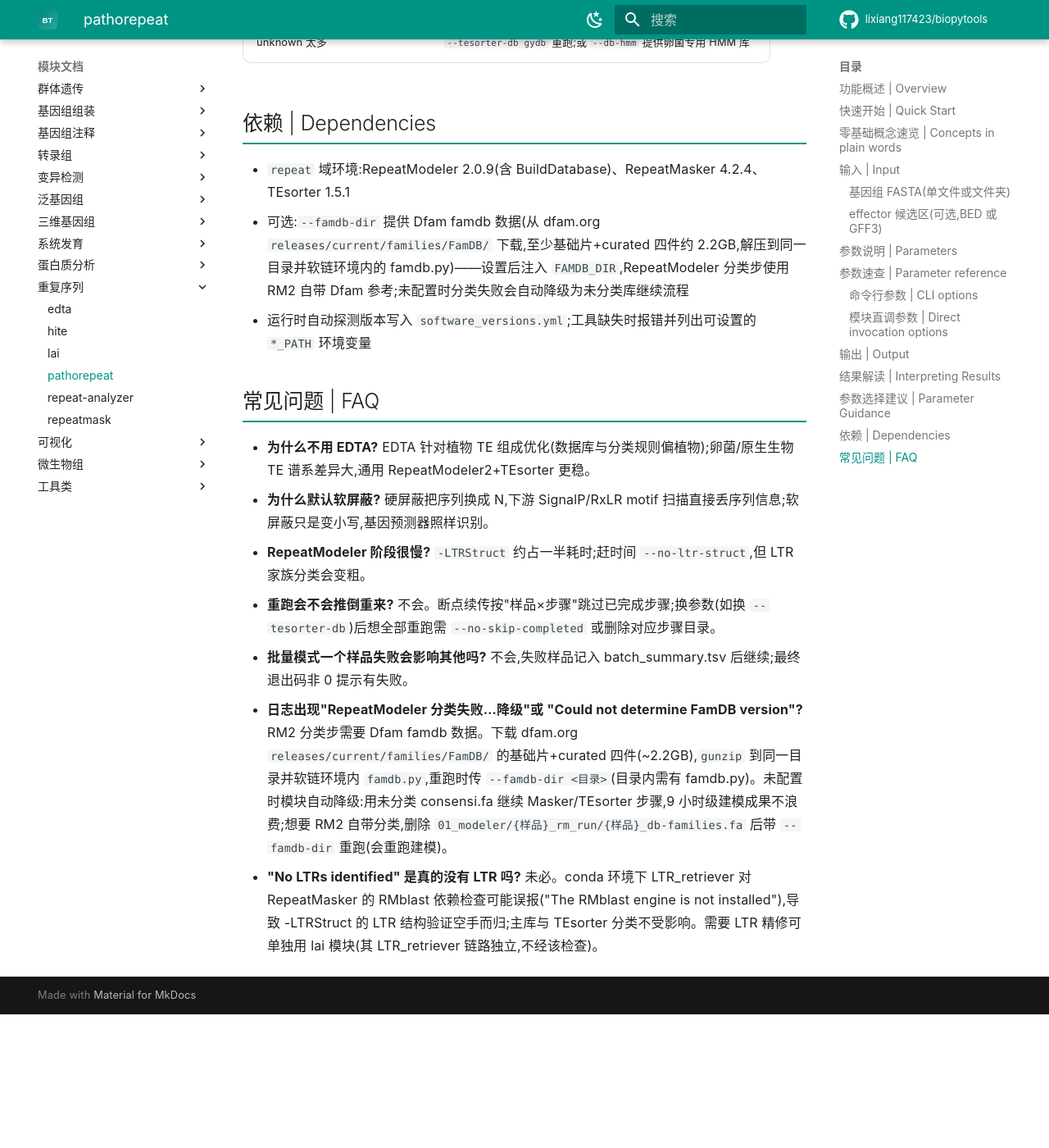
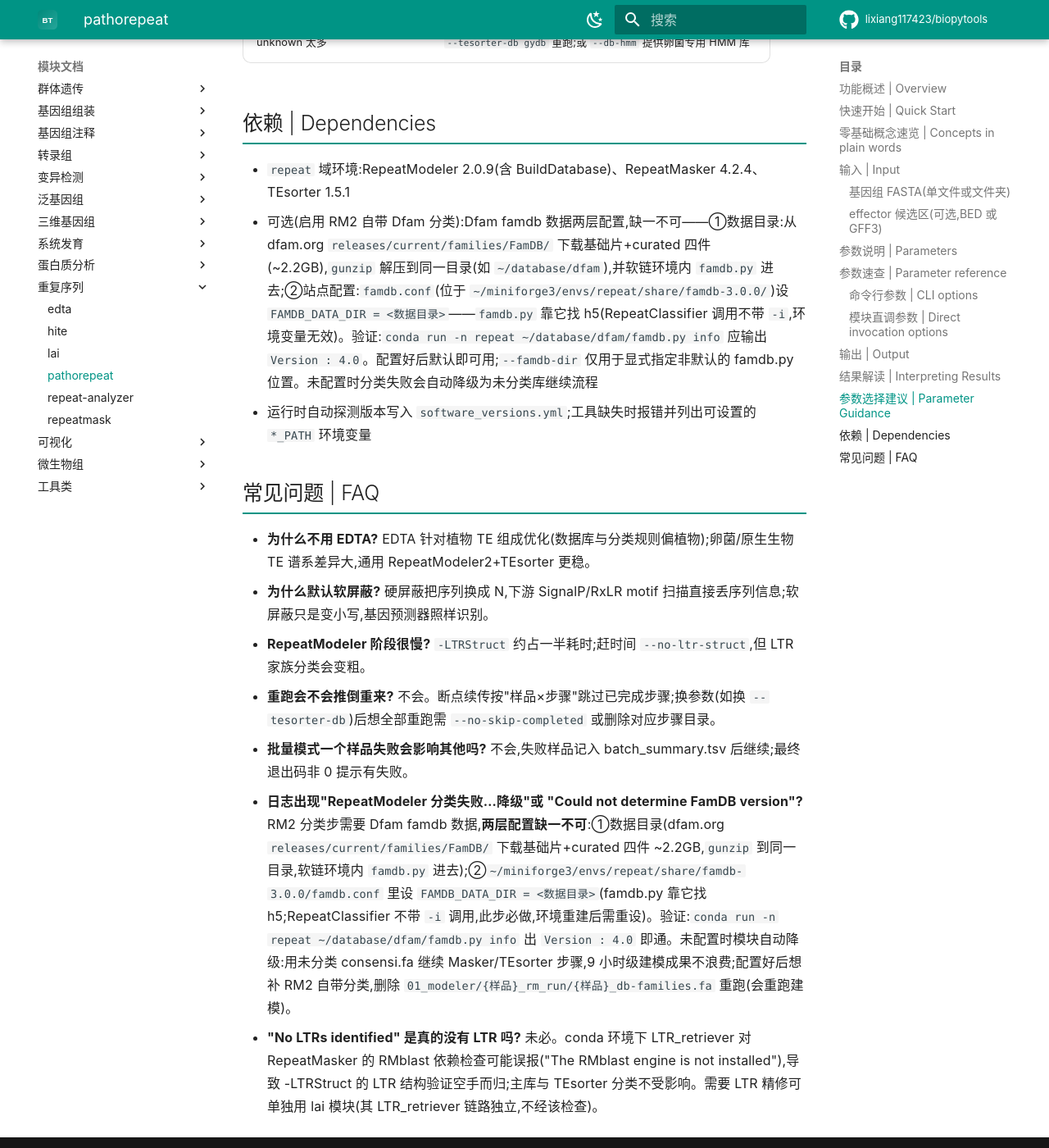
Before and after one commit to lixiang117423/biopytools, an MkDocs documentation site: the page built from docs/pathorepeat.md, in a window 1280 px wide and 1400 px high, scrolled down 6982 px. Shown: the whole window at 82% size. Built offline with MkDocs 1.6.1 and Material for MkDocs 9.7.7, drawn with Linux system fonts in a browser that asks for light colours; comment, search, counter and statistics services are not loaded; before the commit the page ends 8219 px from its top, so only the background shows below that.

Commit message:
docs(pathorepeat): 补Dfam famdb两层配置说明(数据目录+famdb.conf设FAMDB_DATA_DIR生效,--famdb-dir仅指定非默认famdb.py位置)

```diff
--- a/docs/pathorepeat.md
+++ b/docs/pathorepeat.md
@@ -146,7 +146,7 @@ out_dir/
 ## 依赖 | Dependencies
 
 - `repeat` 域环境:RepeatModeler 2.0.9(含 BuildDatabase)、RepeatMasker 4.2.4、TEsorter 1.5.1
-- 可选:`--famdb-dir` 提供 Dfam famdb 数据(从 dfam.org `releases/current/families/FamDB/` 下载,至少基础片+curated 四件约 2.2GB,解压到同一目录并软链环境内的 famdb.py)——设置后注入 `FAMDB_DIR`,RepeatModeler 分类步使用 RM2 自带 Dfam 参考;未配置时分类失败会自动降级为未分类库继续流程
+- 可选(启用 RM2 自带 Dfam 分类):Dfam famdb 数据两层配置,缺一不可——①数据目录:从 dfam.org `releases/current/families/FamDB/` 下载基础片+curated 四件(~2.2GB),`gunzip` 解压到同一目录(如 `~/database/dfam`),并软链环境内 `famdb.py` 进去;②站点配置:`famdb.conf`(位于 `~/miniforge3/envs/repeat/share/famdb-3.0.0/`)设 `FAMDB_DATA_DIR = <数据目录>`——`famdb.py` 靠它找 h5(RepeatClassifier 调用不带 `-i`,环境变量无效)。验证:`conda run -n repeat ~/database/dfam/famdb.py info` 应输出 `Version : 4.0`。配置好后默认即可用;`--famdb-dir` 仅用于显式指定非默认的 famdb.py 位置。未配置时分类失败会自动降级为未分类库继续流程
 - 运行时自动探测版本写入 `software_versions.yml`;工具缺失时报错并列出可设置的 `*_PATH` 环境变量
 
 ## 常见问题 | FAQ { #faq }
@@ -156,5 +156,5 @@ out_dir/
 - **RepeatModeler 阶段很慢?** `-LTRStruct` 约占一半耗时;赶时间 `--no-ltr-struct`,但 LTR 家族分类会变粗。
 - **重跑会不会推倒重来?** 不会。断点续传按"样品×步骤"跳过已完成步骤;换参数(如换 `--tesorter-db`)后想全部重跑需 `--no-skip-completed` 或删除对应步骤目录。
 - **批量模式一个样品失败会影响其他吗?** 不会,失败样品记入 batch_summary.tsv 后继续;最终退出码非 0 提示有失败。
-- **日志出现"RepeatModeler 分类失败…降级"或 "Could not determine FamDB version"?** RM2 分类步需要 Dfam famdb 数据。下载 dfam.org `releases/current/families/FamDB/` 的基础片+curated 四件(~2.2GB),`gunzip` 到同一目录并软链环境内 `famdb.py`,重跑时传 `--famdb-dir <目录>`(目录内需有 famdb.py)。未配置时模块自动降级:用未分类 consensi.fa 继续 Masker/TEsorter 步骤,9 小时级建模成果不浪费;想要 RM2 自带分类,删除 `01_modeler/{样品}_rm_run/{样品}_db-families.fa` 后带 `--famdb-dir` 重跑(会重跑建模)。
+- **日志出现"RepeatModeler 分类失败…降级"或 "Could not determine FamDB version"?** RM2 分类步需要 Dfam famdb 数据,**两层配置缺一不可**:①数据目录(dfam.org `releases/current/families/FamDB/` 下载基础片+curated 四件 ~2.2GB,`gunzip` 到同一目录,软链环境内 `famdb.py` 进去);②`~/miniforge3/envs/repeat/share/famdb-3.0.0/famdb.conf` 里设 `FAMDB_DATA_DIR = <数据目录>`(famdb.py 靠它找 h5;RepeatClassifier 不带 `-i` 调用,此步必做,环境重建后需重设)。验证:`conda run -n repeat ~/database/dfam/famdb.py info` 出 `Version : 4.0` 即通。未配置时模块自动降级:用未分类 consensi.fa 继续 Masker/TEsorter 步骤,9 小时级建模成果不浪费;配置好后想补 RM2 自带分类,删除 `01_modeler/{样品}_rm_run/{样品}_db-families.fa` 重跑(会重跑建模)。
 - **"No LTRs identified" 是真的没有 LTR 吗?** 未必。conda 环境下 LTR_retriever 对 RepeatMasker 的 RMblast 依赖检查可能误报("The RMblast engine is not installed"),导致 -LTRStruct 的 LTR 结构验证空手而归;主库与 TEsorter 分类不受影响。需要 LTR 精修可单独用 lai 模块(其 LTR_retriever 链路独立,不经该检查)。
```
